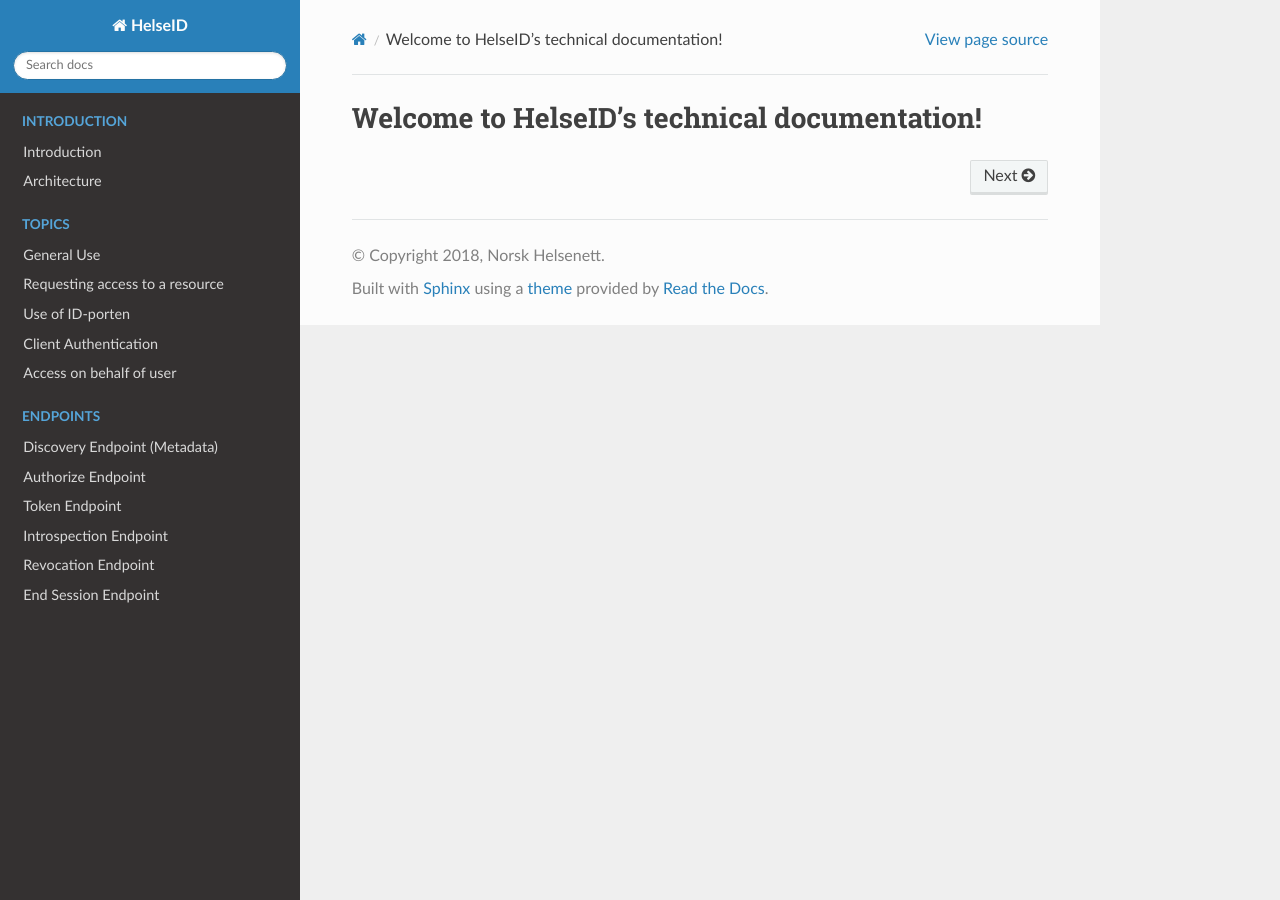
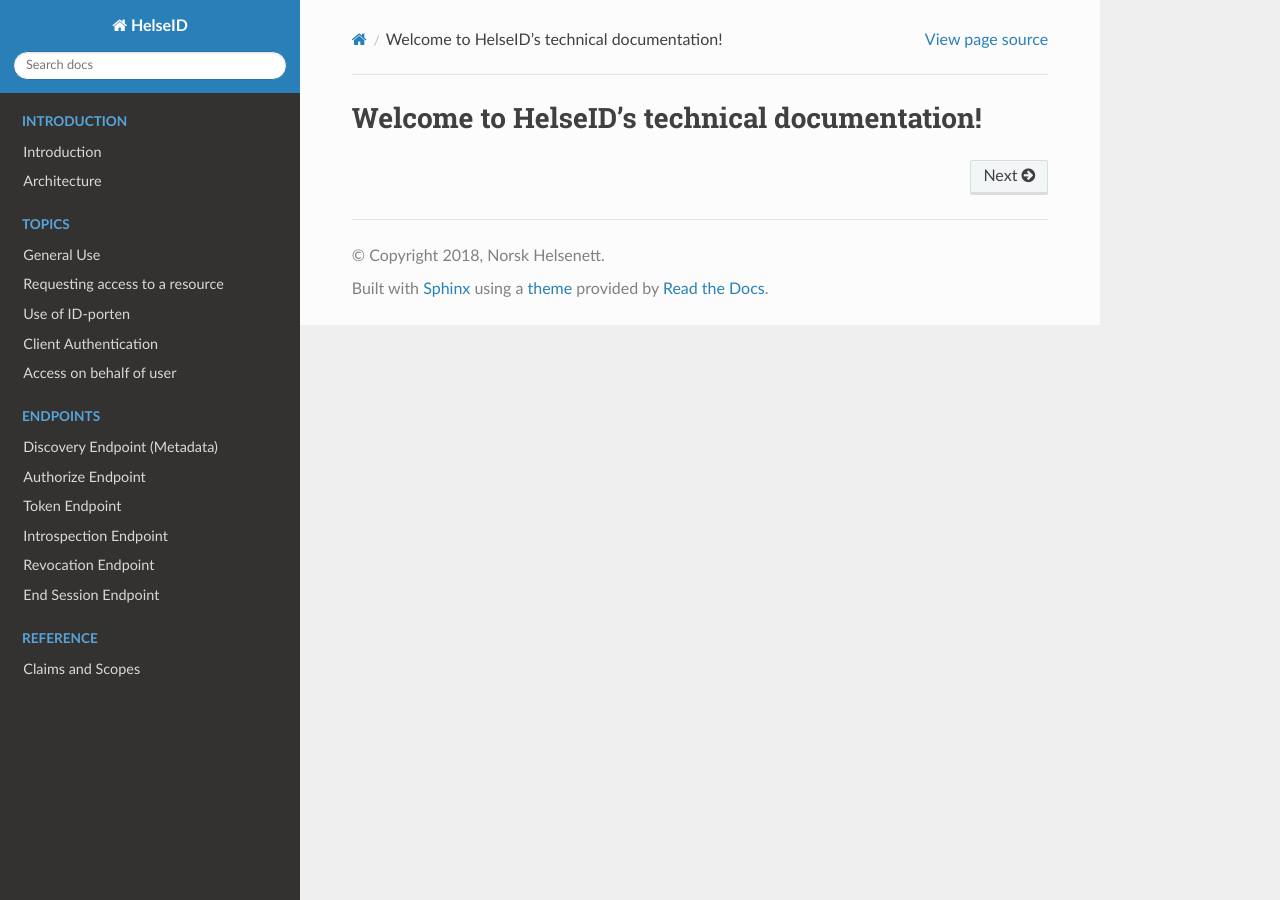
Before and after one commit to HelseID/HelseID-Public, a Sphinx documentation site: the page built from docs/index.rst, in a window 1280 px wide. Built offline with Sphinx 7.4.7 and the Read the Docs theme 2.0.0, drawn with Linux system fonts in a browser that asks for light colours; pages that are not in the unit, such as notebooks, are missing from menus.

Commit message:
added description of claims

```diff
--- a/docs/index.rst
+++ b/docs/index.rst
@@ -37,3 +37,10 @@ Welcome to HelseID's technical documentation!
    endpoints/introspection
    endpoints/revocation
    endpoints/endsession
+
+.. toctree::
+   :maxdepth: 2
+   :hidden:
+   :caption: Reference
+
+   reference/claims_and_scopes
```
Also changed, not shown: docs/reference/claims_and_scopes.rst (+9 -7 lines).
